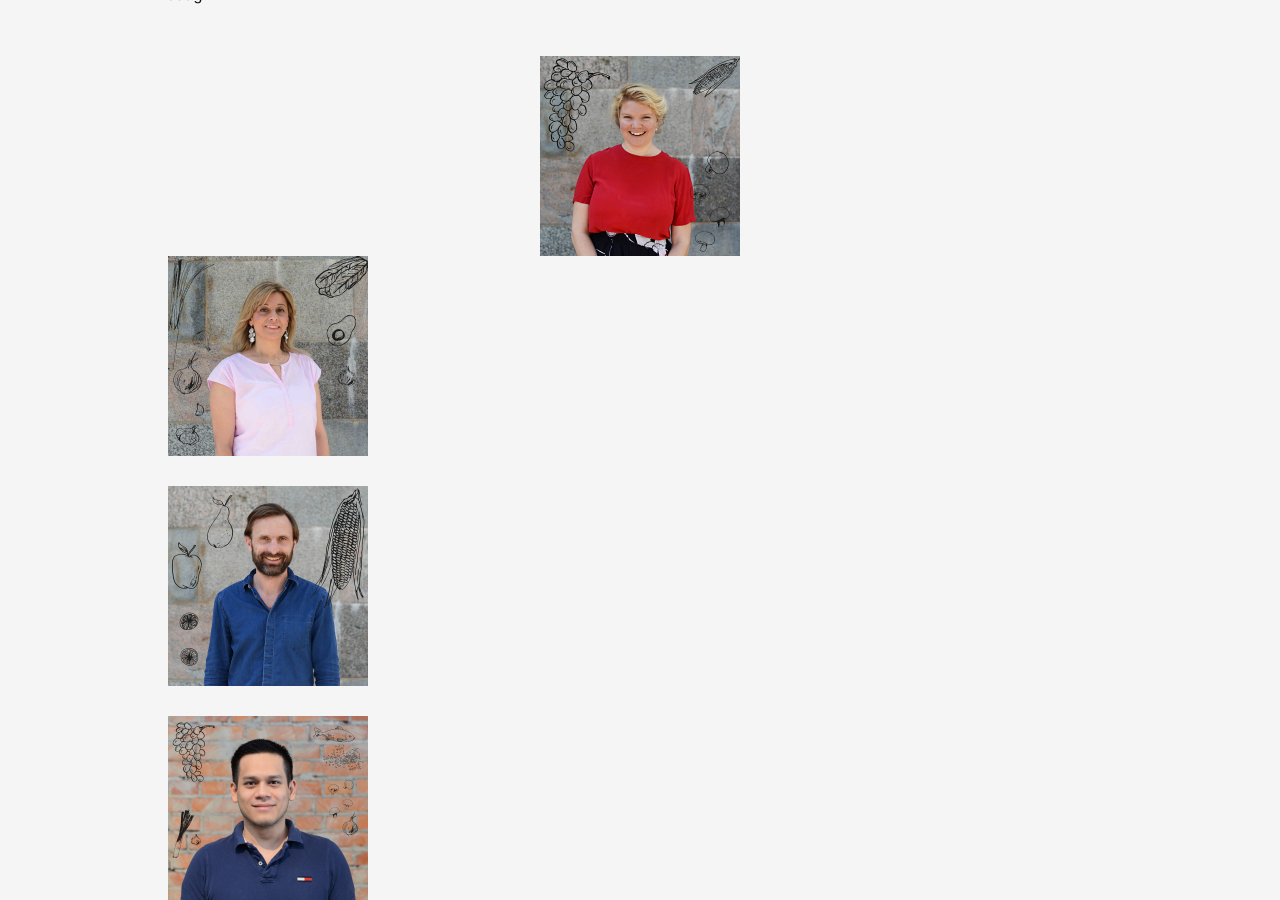
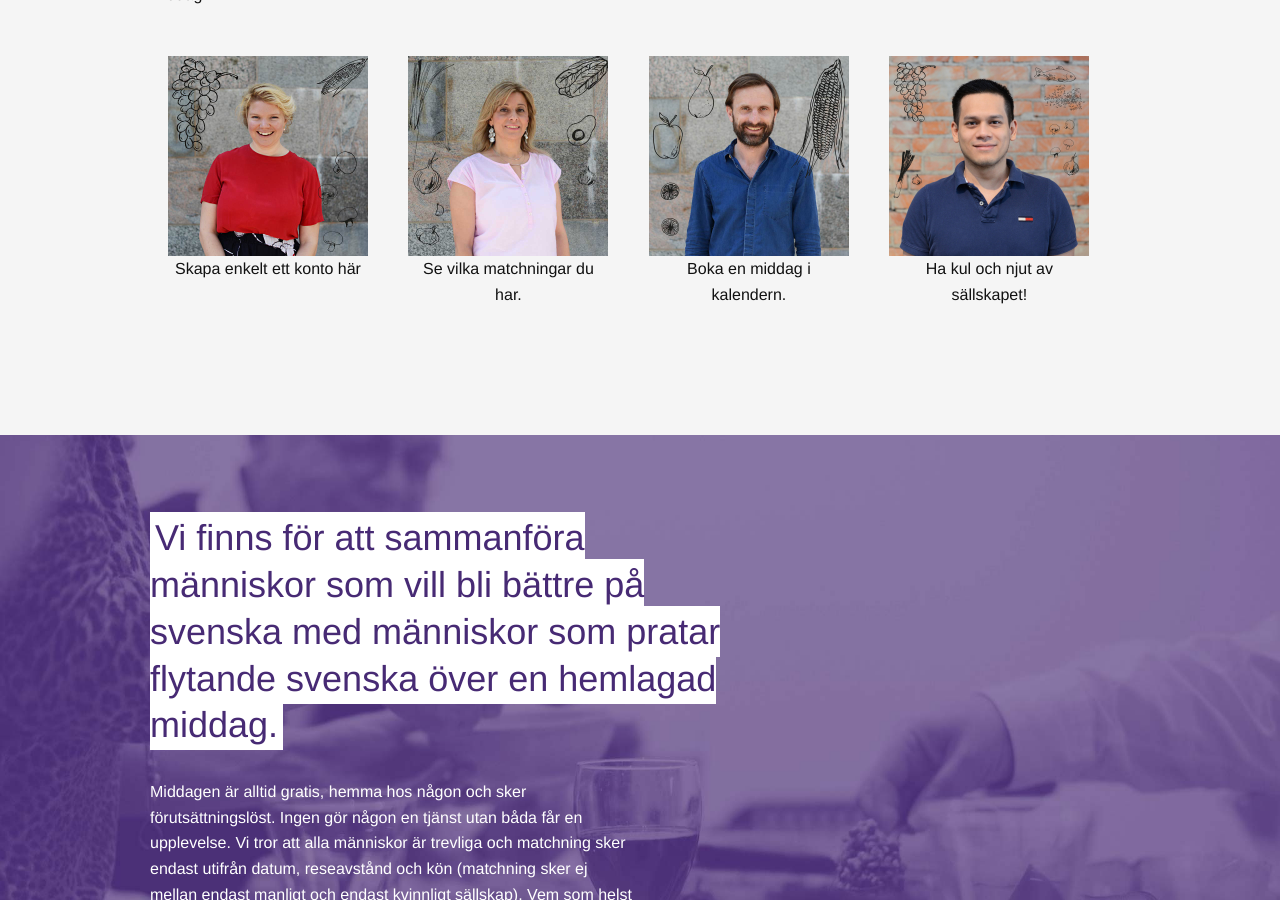
Before and after one commit to Invitationsdepartementet/test, a Jekyll site: the page built from index.html, in a window 1280 px wide and 900 px high, scrolled down 1065 px. Built offline with Jekyll 4.4.1, drawn with Linux system fonts in a browser that asks for light colours.

Commit message:
Update index.html

```diff
--- a/index.html
+++ b/index.html
@@ -68,19 +68,19 @@ layout: default
 
        <div class="how-presentation">
           <img width="200" height="200" src="/images/ebba.jpg" alt="Bli medlem/Skapa ett konto">
-          <p class="qoute-text" style="max-width: 200px;>Skapa enkelt ett konto här</p>
+          <p class="qoute-text" style="max-width: 200px">Skapa enkelt ett konto här</p>
          </div>
         <div class="how-presentation">
           <img width="200" height="200" src="/images/lina.jpg" alt="Se vilka matchningar du har">
-          <p class="qoute-text" style="max-width: 200px;>Se vilka matchningar du har.</p>
+          <p class="qoute-text" style="max-width: 200px">Se vilka matchningar du har.</p>
          </div>
         <div class="how-presentation">
           <img width="200" height="200" src="/images/malcolm.jpg" alt="Boka en middag">
-          <p class="qoute-text" style="max-width: 200px;>Boka en middag i kalendern.</p>
+          <p class="qoute-text" style="max-width: 200px">Boka en middag i kalendern.</p>
          </div>
         <div class="how-presentation">
           <img width="200" height="200" src="/images/carlos.jpg" alt="Ha kul och njut av sällskapet!">
-          <p class="qoute-text" style="max-width: 200px;>Ha kul och njut av sällskapet!</p>
+          <p class="qoute-text" style="max-width: 200px">Ha kul och njut av sällskapet!</p>
          </div>
 
         </div>
```
